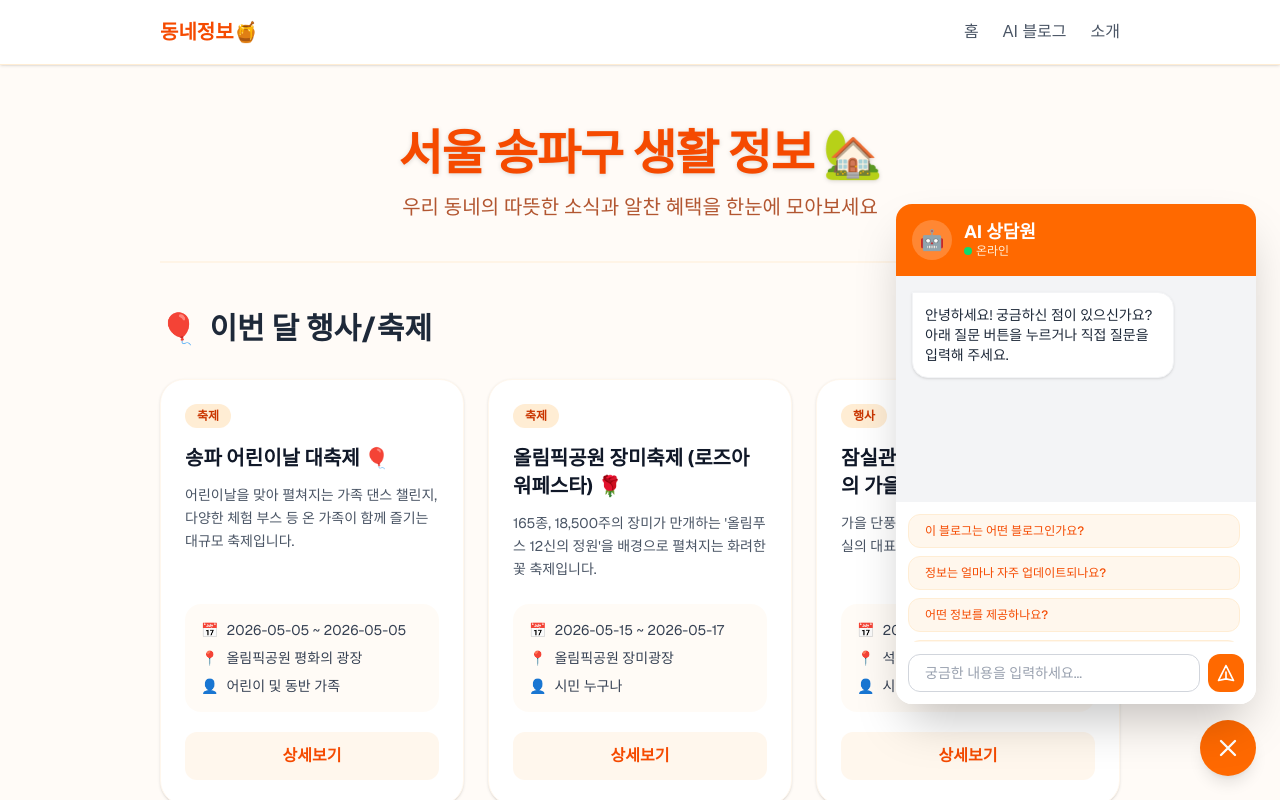
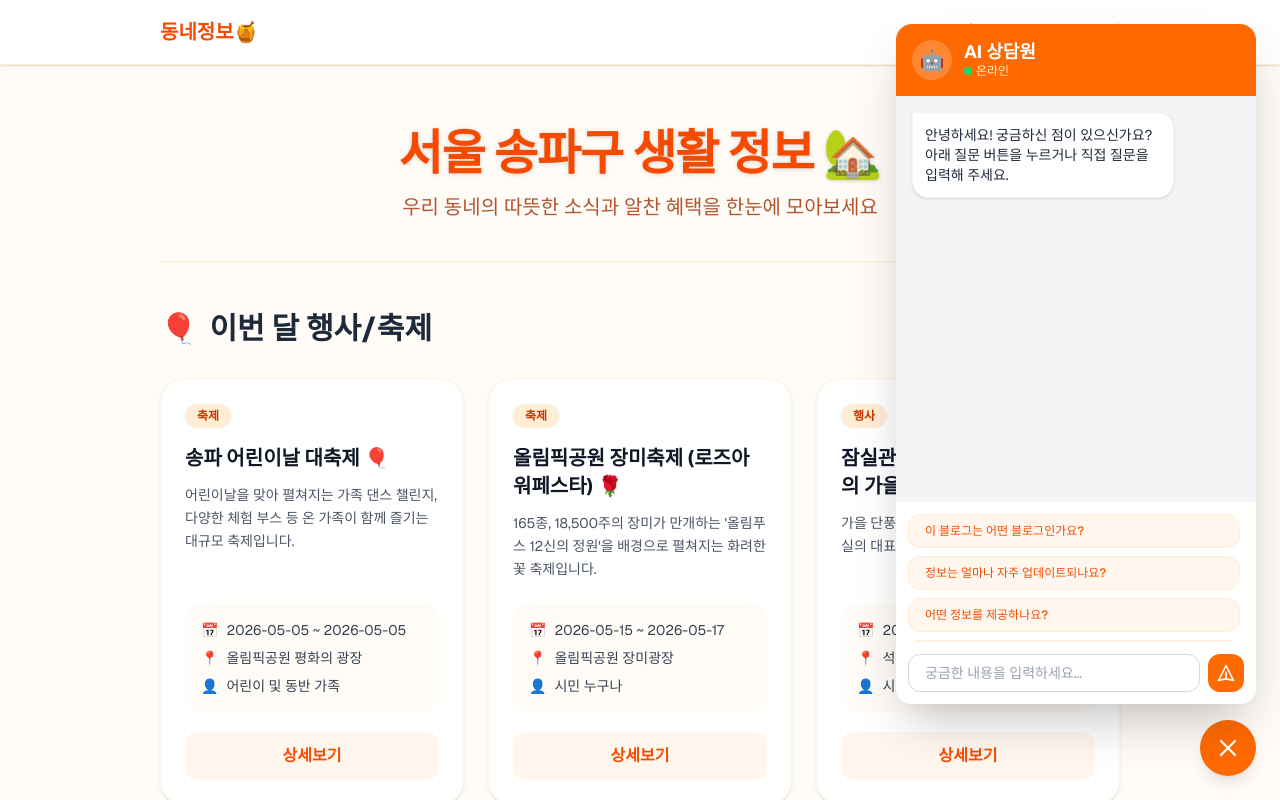
Before and after one commit to shomia-biz/vibe-local-info, a Next.js app: page / in a window 1280 px wide. Both pictures are taken after a click on the button 1228 px from the left and 748 px from the top of the page. Shown: the top 800 px of the page. Built offline with nearby package versions, Linux system fonts and the light colour scheme; no server answers.

Commit message:
style: AI 챗봇 채팅창 높이 1.5배 확대 (750px)

```diff
--- a/src/components/ChatBot.tsx
+++ b/src/components/ChatBot.tsx
@@ -81,7 +81,7 @@ export default function ChatBot() {
     <div className="fixed bottom-6 right-6 z-[9999] font-sans">
       {/* 챗봇 창 */}
       <div
-        className={`fixed bottom-24 right-6 w-[360px] h-[500px] bg-white rounded-2xl shadow-2xl overflow-hidden transition-all duration-300 transform ${
+        className={`fixed bottom-24 right-6 w-[360px] h-[750px] max-h-[85vh] bg-white rounded-2xl shadow-2xl overflow-hidden transition-all duration-300 transform ${
           isOpen ? 'scale-100 opacity-100 translate-y-0' : 'scale-95 opacity-0 translate-y-10 pointer-events-none'
         } flex flex-col max-sm:inset-0 max-sm:w-full max-sm:h-full max-sm:rounded-none`}
       >
```
